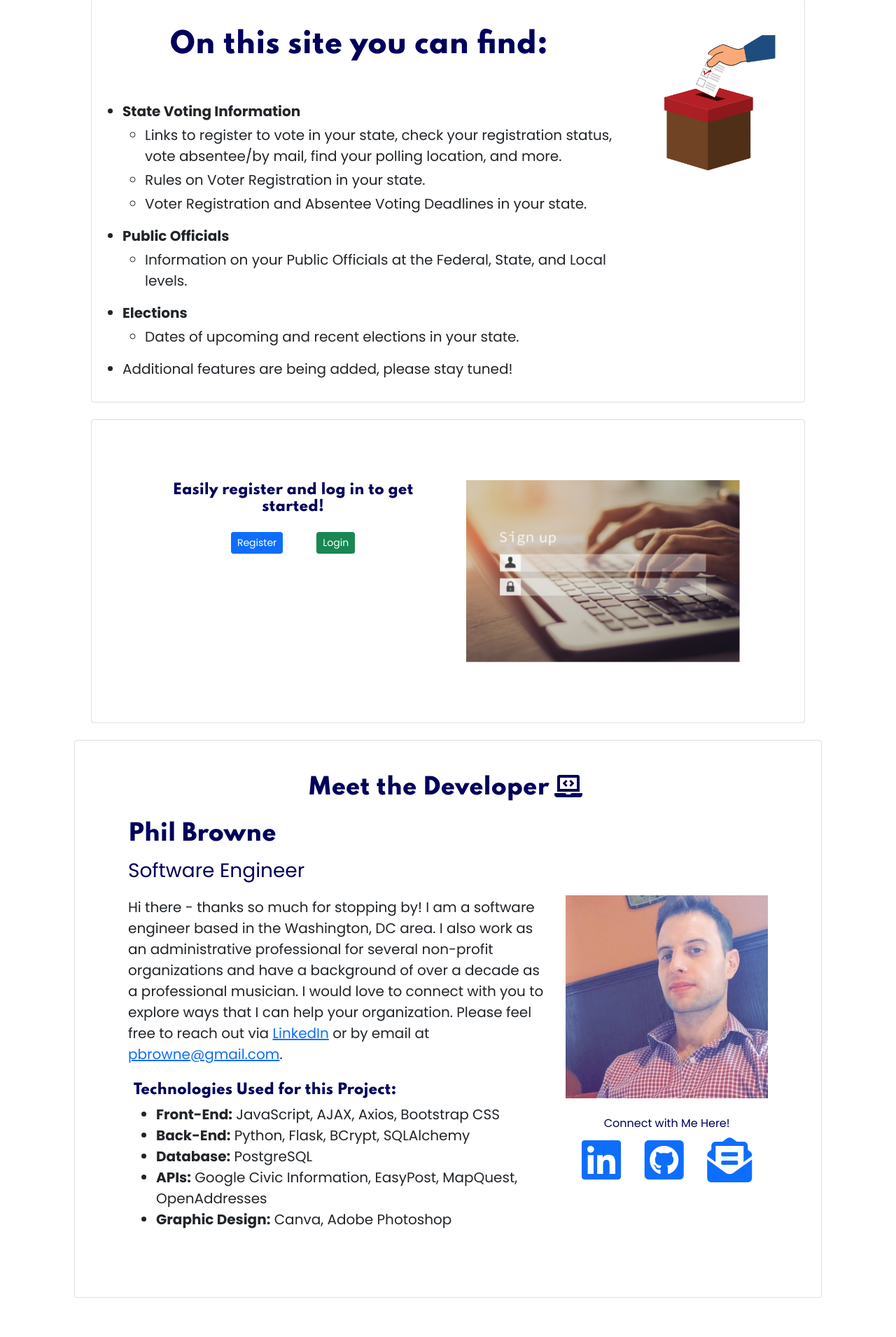
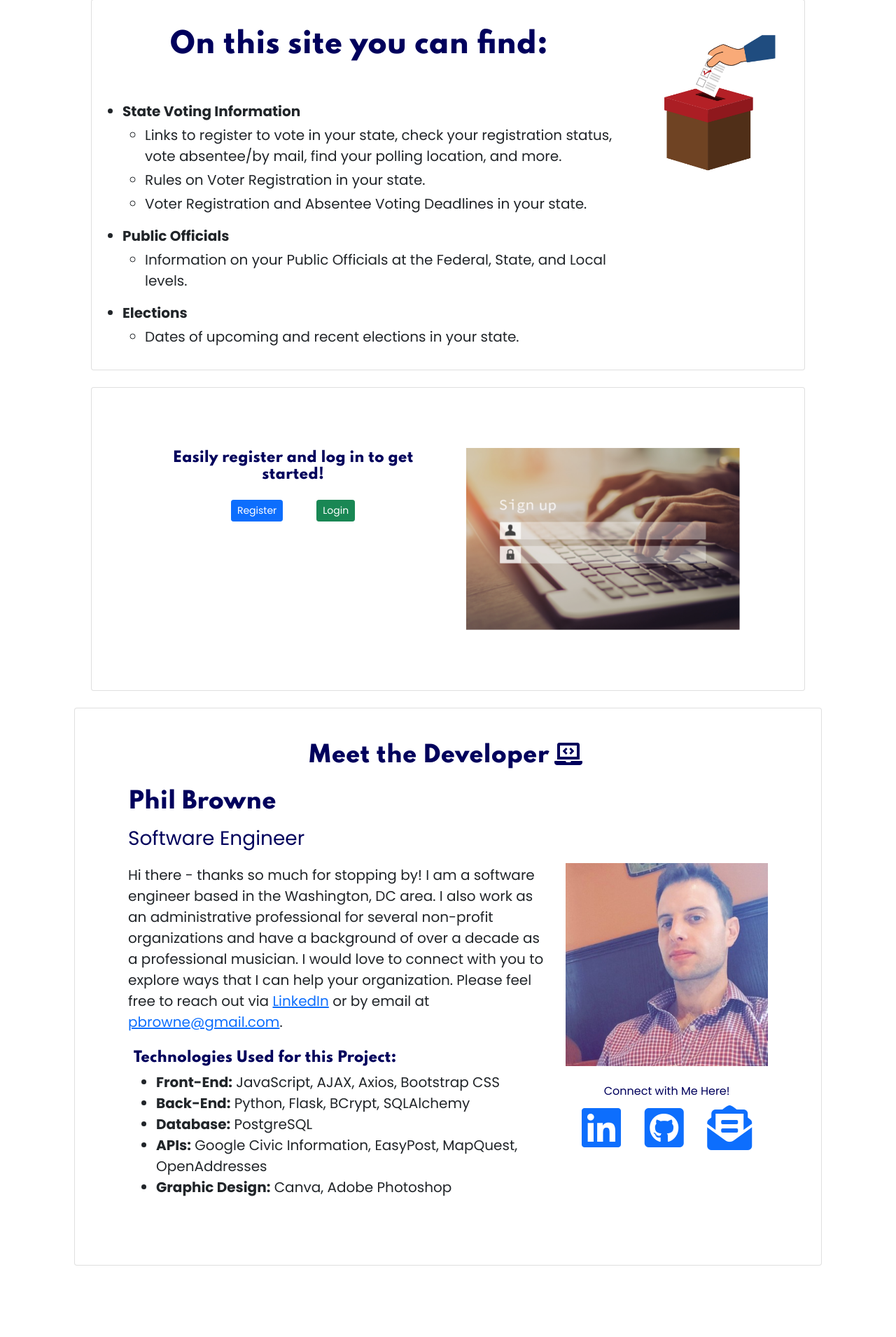
Before and after one commit to philipbrowne/Voter-Info, a Flask app: page / in a window 1280 px wide. Shown: the part 553-2463 px from the top of the page at 70% size. After the commit the page ends 2361 px from the top, so only its background shows below. Run offline with Flask 2, Linux system fonts and the light colour scheme; some libraries are stand-ins or nearby versions.

Commit message:
landing page and improve wording on registration page

```diff
--- a/static/script/script.js
+++ b/static/script/script.js
@@ -38,7 +38,7 @@ async function verifyUserAddress(evt) {
     $('#state_id').prop('disabled', true);
     $('#zip_code').attr('readonly', 'readonly');
     $('#verify-user-address').html(
-      `<div class="d-flex flex-column align-items-center text-center"><b><span class="text-primary">Please confirm if verified address in form is correct</span></b><div class="mt-1">Street Address: ${verifiedStreetAddress}<br>City: ${verifiedCity} State: ${verifiedState} Zip: ${verifiedZipCode}</div>`
+      `<div class="d-flex flex-column align-items-center text-center"><b><span class="text-primary">Please confirm that verified address in form is correct</span></b><div class="mt-1">Street Address: ${verifiedStreetAddress}<br>City: ${verifiedCity} State: ${verifiedState} Zip: ${verifiedZipCode}</div>`
     );
     $('#verify-btn').html(
       '<div class="d-flex flex-column align-items-center"><button id="submit-form" class="btn btn-success btn-large mt-2">Confirm and Submit</button><a class="btn btn-danger btn-large mt-2" id="cancel-verify">Cancel and Make Changes</a></div>'
@@ -84,7 +84,7 @@ async function generateRandomAddress() {
     $('#state_id').prop('disabled', true);
     $('#zip_code').attr('readonly', 'readonly');
     $('#verify-user-address').html(
-      `<div class="d-flex flex-column align-items-center text-center"><b><span class="text-primary">Please confirm if verified address in form is correct</span></b><div class="mt-1">Street Address: ${verifiedStreetAddress}<br>City: ${verifiedCity} State: ${verifiedState} Zip: ${verifiedZipCode}</div>`
+      `<div class="d-flex flex-column align-items-center text-center"><b><span class="text-primary">Please confirm that verified address in form is correct</span></b><div class="mt-1">Street Address: ${verifiedStreetAddress}<br>City: ${verifiedCity} State: ${verifiedState} Zip: ${verifiedZipCode}</div>`
     );
     $('#verify-btn').html(
       '<div class="d-flex flex-column align-items-center"><button id="submit-form" class="btn btn-success btn-large mt-2">Confirm and Submit</button><a class="btn btn-danger btn-large mt-2" id="cancel-verify">Cancel and Make Changes</a></div>'
--- a/templates/index.html
+++ b/templates/index.html
@@ -35,7 +35,6 @@
                                         <li class="mt-1">Dates of upcoming and recent elections in your state.</li>
                                     </ul>
                                 </li>
-                                <li class="mt-3">Additional features are being added, please stay tuned!</li>
                             </ul>
                         </div>
                         <div class="d-none d-lg-flex col-lg-3 py-2 ">
```
